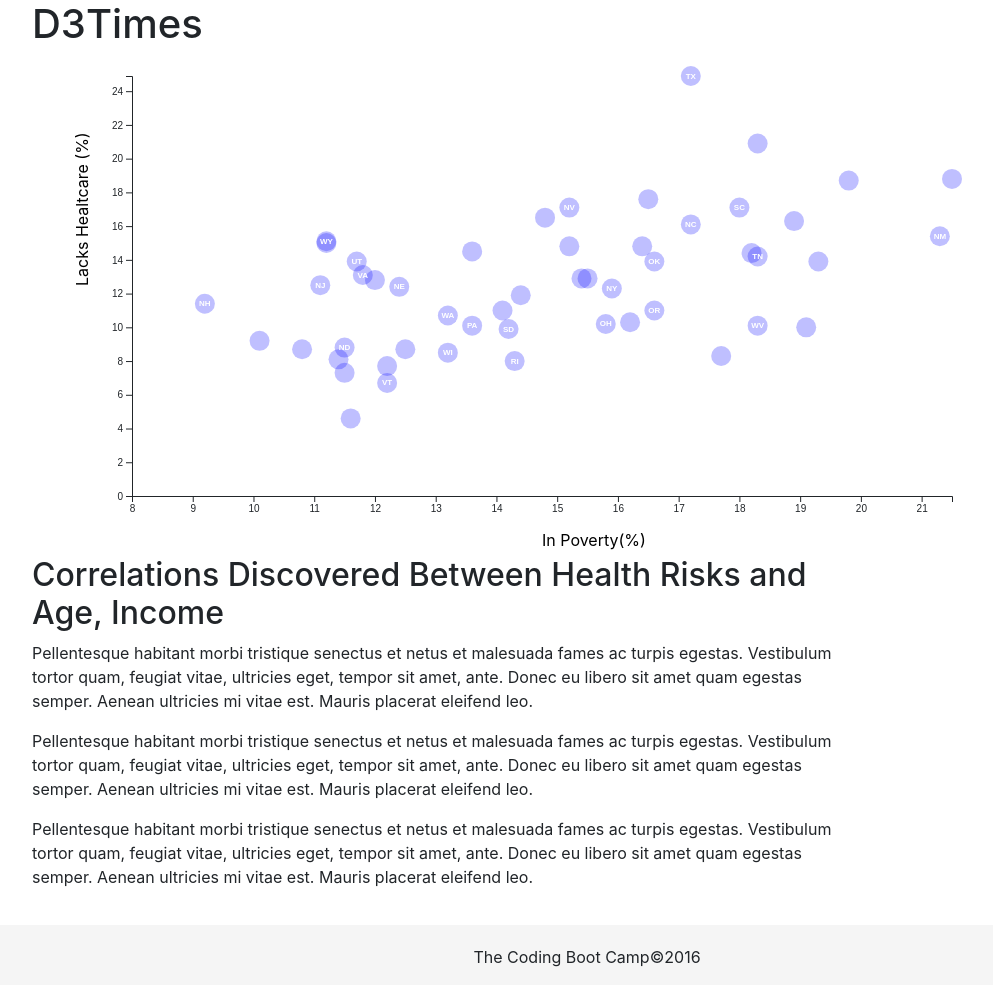
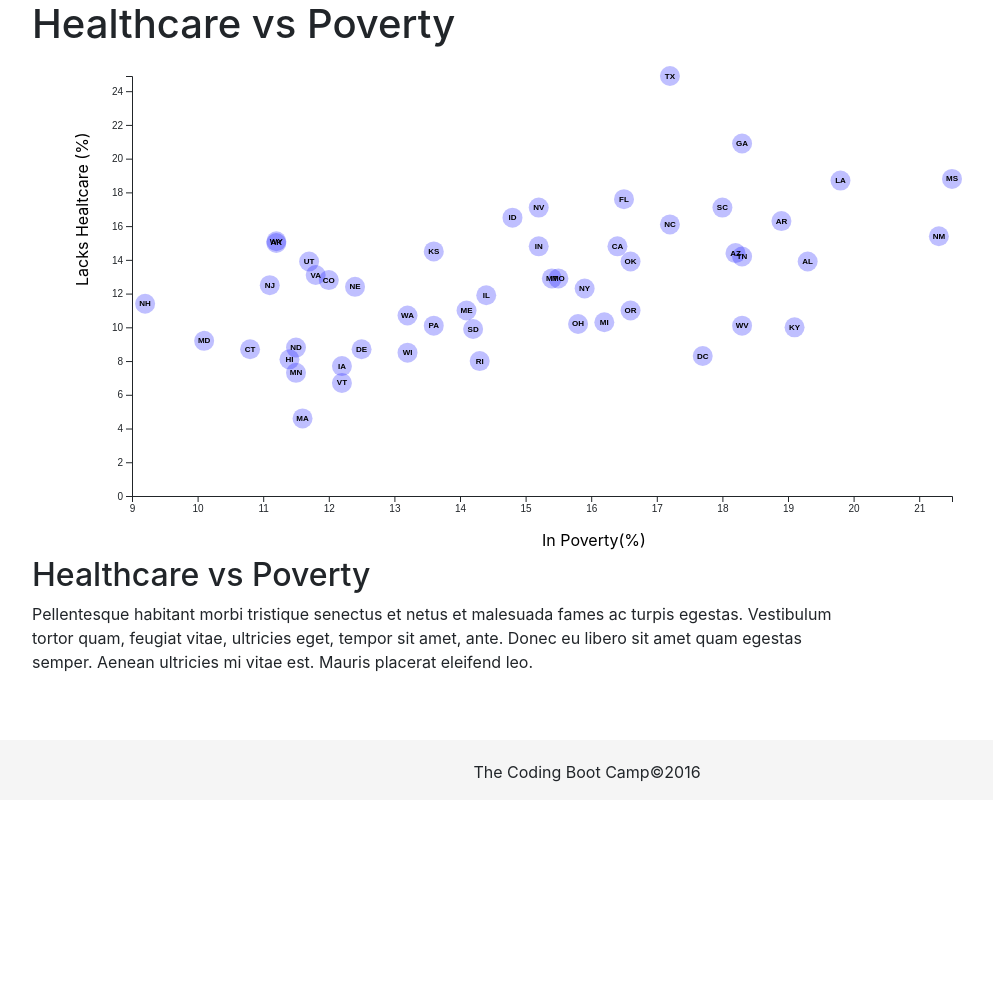
Before and after one commit to crismariano/D3-challenge, a plain HTML site: page StarterCode/index.html in a window 1280 px wide. Shown: the whole page, without its empty margins (53-1046 px from the left). After the commit the page ends 800 px from the top, so only its background shows below. Drawn offline with nearby package versions, Linux system fonts and the light colour scheme.

Commit message:
commit 7

```diff
--- a/StarterCode/assets/js/app.js
+++ b/StarterCode/assets/js/app.js
@@ -40,7 +40,7 @@ d3.csv("assets/data/data.csv").then(function(journalData) {
     // Step 2: Create scale functions
     // ==============================
     var xLinearScale = d3.scaleLinear()
-      .domain([8, d3.max(journalData, d => d.poverty)])
+      .domain([9, d3.max(journalData, d => d.poverty)])
       .range([0, width]);
 
     var yLinearScale = d3.scaleLinear()
@@ -74,7 +74,7 @@ d3.csv("assets/data/data.csv").then(function(journalData) {
     .attr("opacity", ".25");
 
     // Add Text to Scatter Plot Circles
-    var circleText = chartGroup.selectAll("text")
+    var circleText = chartGroup.selectAll(".stateText")
     .data(journalData)
     .enter()
     .append("text")
@@ -84,11 +84,10 @@ d3.csv("assets/data/data.csv").then(function(journalData) {
     .classed(".stateText", true)
     .attr("font-family", "sans-serif")
     .attr("text-anchor", "middle")
-    .attr("fill", "white")
+    .attr("fill", "black")
     .attr("font-size", "8px")
+    .attr("alignment-baseline", "central")
     .style("font-weight", "bold")
-    .attr("alignment-baseline", "central");
-
 
     // Create axes labels
     chartGroup.append("text")
--- a/StarterCode/index.html
+++ b/StarterCode/index.html
@@ -14,7 +14,7 @@
   <div class="container">
     <div class="row">
       <div class="col-xs-12 col-md-12">
-        <h1>D3Times</h1>
+        <h1>Healthcare vs Poverty</h1>
       </div>
     </div>
     <div class="row">
@@ -27,18 +27,18 @@
     <div class="row">
       <div class="col-xs-12  col-md-9">
         <div class="article">
-          <h2>Correlations Discovered Between Health Risks and Age, Income</h2>
+          <h2>Healthcare vs Poverty</h2>
           <p>Pellentesque habitant morbi tristique senectus et netus et malesuada fames ac turpis egestas. Vestibulum tortor
             quam, feugiat vitae, ultricies eget, tempor sit amet, ante. Donec eu libero sit amet quam egestas semper. Aenean
             ultricies mi vitae est. Mauris placerat eleifend leo.</p>
 
-          <p>Pellentesque habitant morbi tristique senectus et netus et malesuada fames ac turpis egestas. Vestibulum tortor
+          <!-- <p>Pellentesque habitant morbi tristique senectus et netus et malesuada fames ac turpis egestas. Vestibulum tortor
             quam, feugiat vitae, ultricies eget, tempor sit amet, ante. Donec eu libero sit amet quam egestas semper. Aenean
-            ultricies mi vitae est. Mauris placerat eleifend leo.</p>
+            ultricies mi vitae est. Mauris placerat eleifend leo.</p> -->
 
-          <p>Pellentesque habitant morbi tristique senectus et netus et malesuada fames ac turpis egestas. Vestibulum tortor
+          <!-- <p>Pellentesque habitant morbi tristique senectus et netus et malesuada fames ac turpis egestas. Vestibulum tortor
             quam, feugiat vitae, ultricies eget, tempor sit amet, ante. Donec eu libero sit amet quam egestas semper. Aenean
-            ultricies mi vitae est. Mauris placerat eleifend leo.</p>
+            ultricies mi vitae est. Mauris placerat eleifend leo.</p> -->
         </div>
       </div>
     </div>
```
